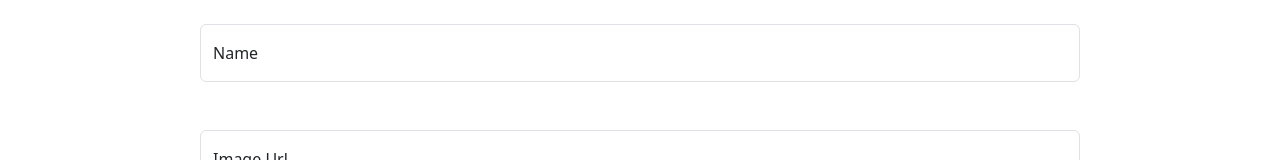
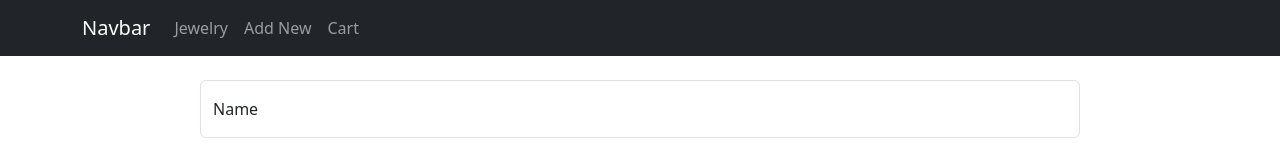
Before and after one commit to Tarbiee/Royal-gem, a React (Create React App) app: page / in a window 1280 px wide. Shown: the top 160 px of the page. Built offline with nearby package versions, Linux system fonts and the light colour scheme; data requests are answered from the project's data file.

Commit message:
Create NavBar

```diff
--- a/src/App.js
+++ b/src/App.js
@@ -3,6 +3,7 @@
 import JewelCard from './Components/JewelCard';
 import JewelForm from './Components/JewelForm';
 import Cart from './Components/Cart';
+import NavBar from './Components/NavBar';
 
 function App() {
   const[jewelry, setJewelry] = useState([])
@@ -47,6 +48,8 @@
 
   return (
     <div className="App">
+      <NavBar/>
+
       <br></br>
       <JewelForm handleAddJewel={handleAddJewel}/>
 
--- /dev/null
+++ b/src/Components/NavBar.js
@@ -0,0 +1,26 @@
+import React from 'react';
+import { Container } from 'react-bootstrap';
+import { Nav } from 'react-bootstrap';
+import { Navbar } from 'react-bootstrap';
+
+
+function NavBar() {
+  return (
+    <div>
+      <Navbar bg="dark" data-bs-theme="dark">
+        <Container>
+          <Navbar.Brand href="#home">Navbar</Navbar.Brand>
+          <Nav className="me-auto">
+            <Nav.Link href="#home">Jewelry</Nav.Link>
+            <Nav.Link href="#features">Add New</Nav.Link>
+            <Nav.Link href="#pricing">Cart</Nav.Link>
+          </Nav>
+        </Container>
+      </Navbar>
+
+
+    </div>
+  )
+}
+
+export default NavBar;
```
Also changed, not shown: src/Components/Navbar.js (deleted, +0 -11 lines).
